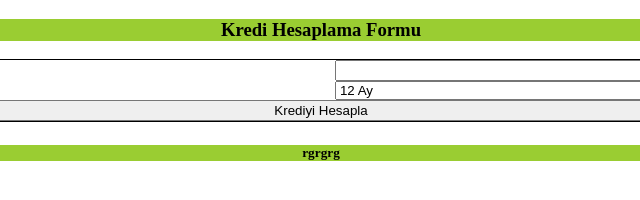
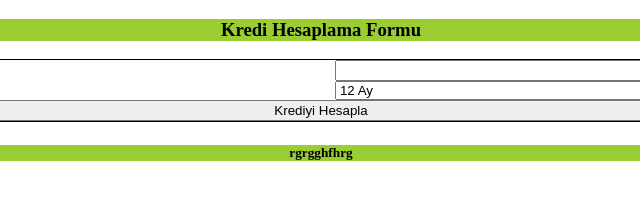
Before and after one commit to Cansyy/Ta-Ka-tMakasOyunu, a plain HTML site: page javascript/KrediHesaplamaFormu/index.html in a window 1280 px wide. Shown: the full height of the page, 319-959 px from the left. Drawn offline with Linux system fonts and the light colour scheme.

Commit message:
Yapılan Değşişklik

```diff
--- a/javascript/KrediHesaplamaFormu/index.html
+++ b/javascript/KrediHesaplamaFormu/index.html
@@ -21,7 +21,7 @@
     </select>
 <input type="button" value="Krediyi Hesapla" onclick="krediHesapla()">
 </form>
-<h5 id="sonuc">rgrgrg</h5>
+<h5 id="sonuc">rgrgghfhrg</h5>
     <script src="script.js"></script>
 </body>
 </html>
```
